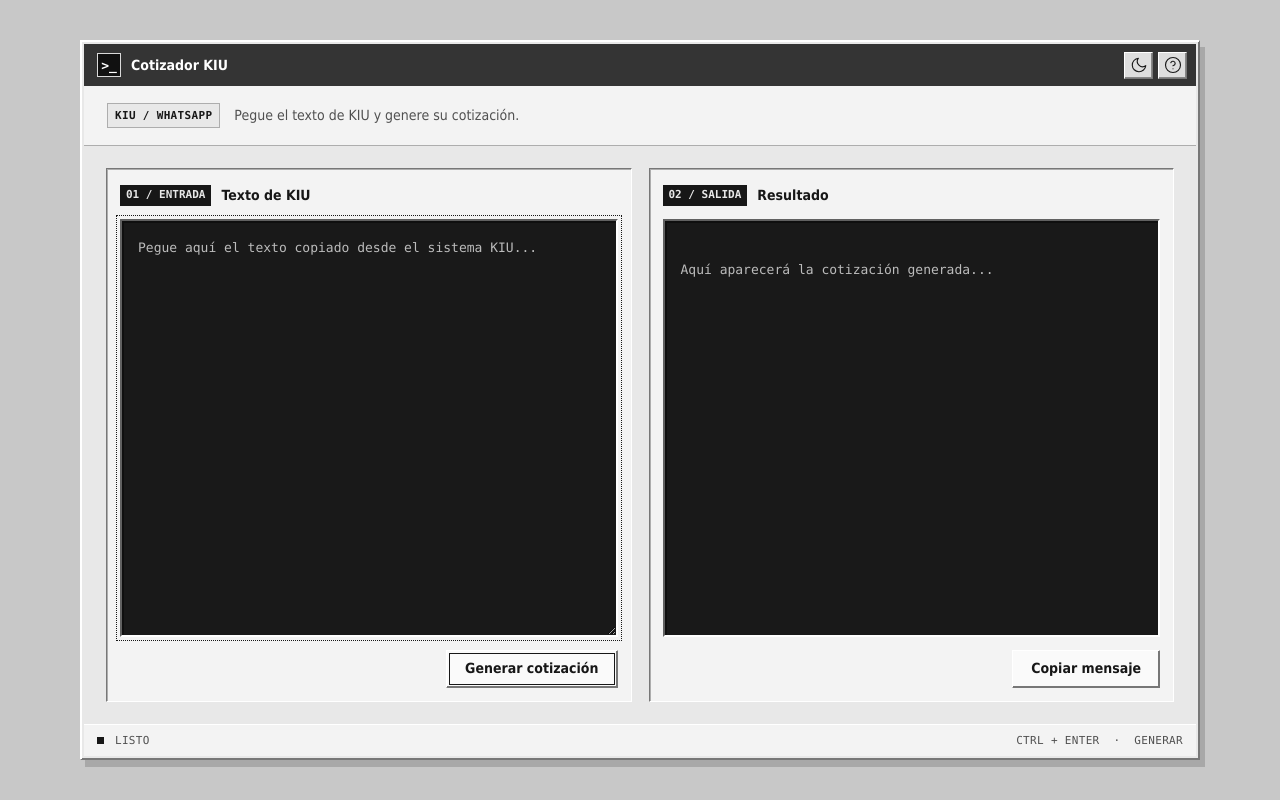
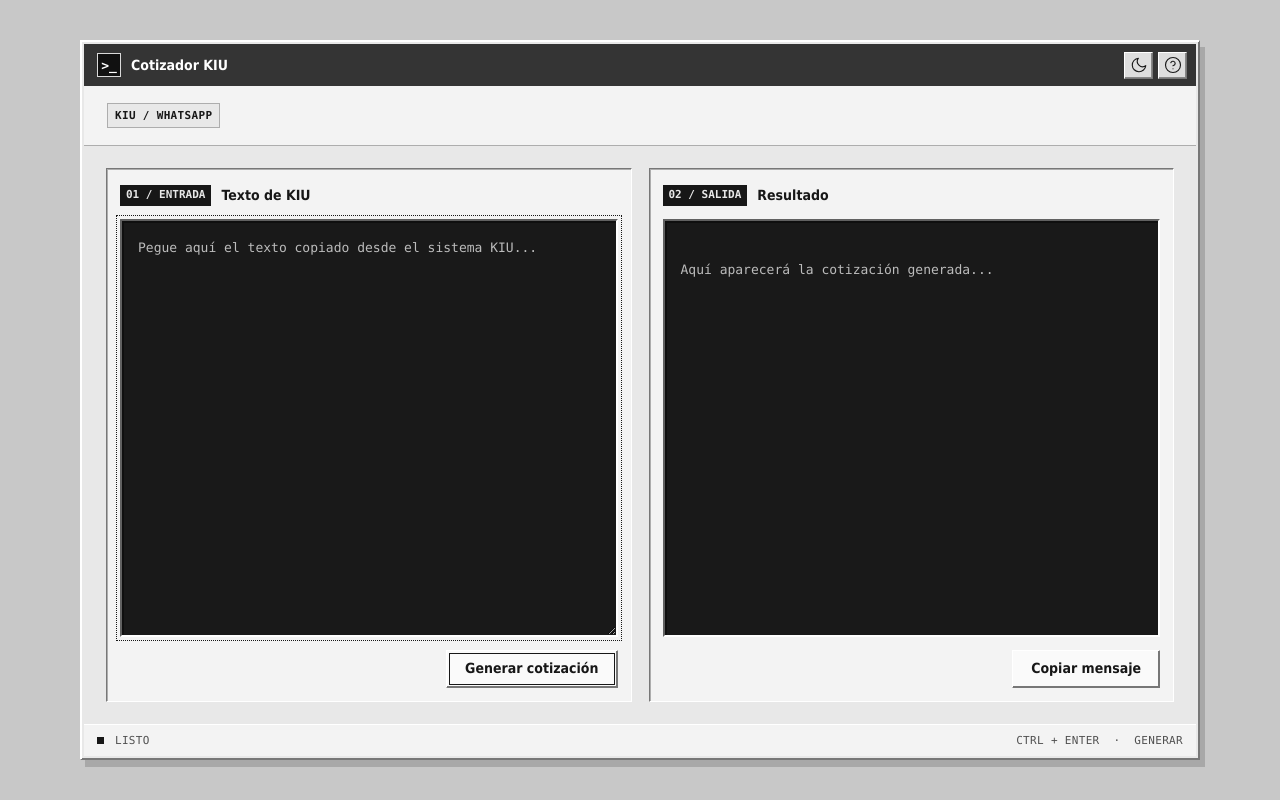
Before and after one commit to Daves26/KIUwp, a website with bundled scripts: page index.html in a window 1280 px wide. Built offline with nearby package versions, Linux system fonts and the light colour scheme.

Commit message:
retro design

```diff
--- a/index.html
+++ b/index.html
@@ -81,7 +81,6 @@
 
       <div class="sh-intro">
         <span class="sh-intro-tag">KIU / WHATSAPP</span>
-        <p>Pegue el texto de KIU y genere su cotización.</p>
       </div>
 
       <div class="sh-body">
```
